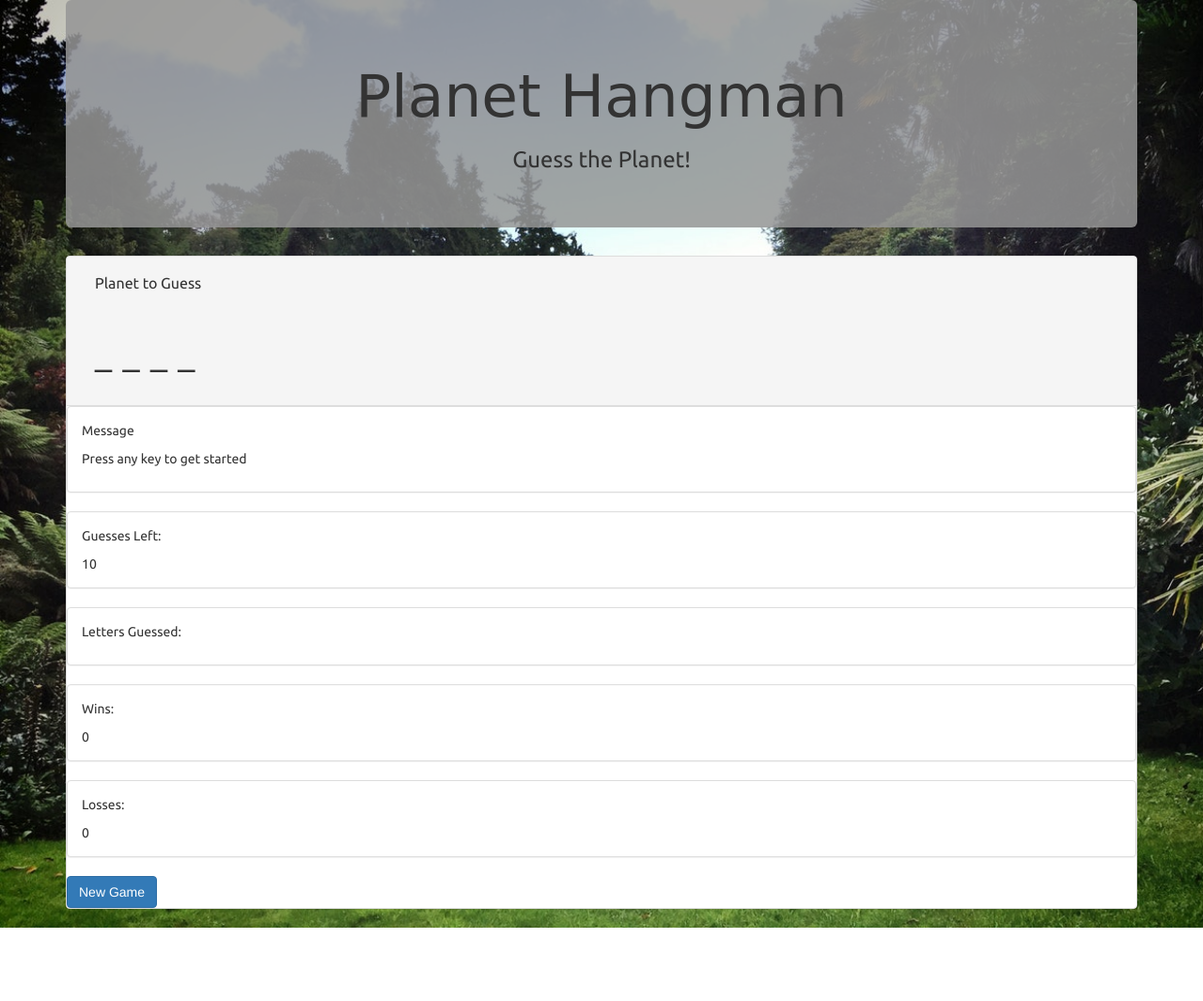
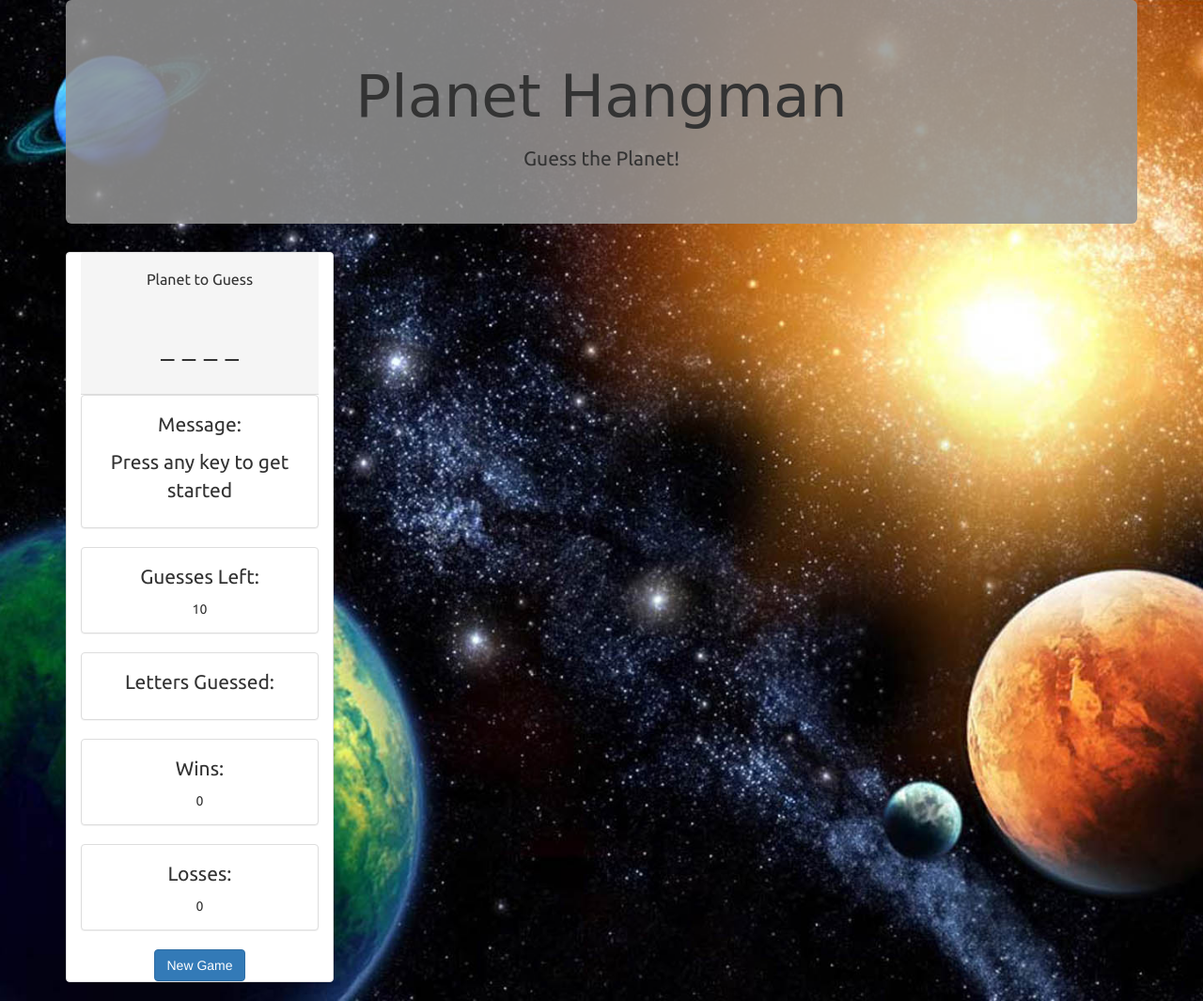
Before and after one commit to josh432/hangmangame2, a plain HTML site: page index2.html in a window 1280 px wide. Shown: the whole page at 94% size. Before the commit the page ends 987 px from the top, so only its background shows below. Drawn offline with nearby package versions, Linux system fonts and the light colour scheme; a web font is replaced by a local one.

Commit message:
style changes and not a letter logic

```diff
--- a/assets/css/style.css
+++ b/assets/css/style.css
@@ -9,15 +9,17 @@ header,
 
 h1 {
 	font-family: 'Sofadi One', cursive;
+	font-size: 2em;
 }
 
 
 h3, p {
 	font-family: 'Ubuntu', sans-serif;
+	font-size: 1.5em;
 }
 
 body {
-	background: url("../images/jungle.jpeg") no-repeat;
+	background: url("../images/planets.jpg") no-repeat;
 	background-size: cover;
 
 
--- a/assets/javascript/game2.js
+++ b/assets/javascript/game2.js
@@ -70,6 +70,10 @@ document.onkeyup = function(event) {
 			alert("Game Over!");
 		}
 
+			else if (alphabet.indexOf(userLetterChoice) === -1) {
+			alert("You need to enter a letter");
+		}
+
 	}
 }; //need to format 2 else if statements. 1) if input is not a letter, alert user to enter a letter and 2) if letter
   //has been input twice, alert user to pick a different letter.
--- a/index2.html
+++ b/index2.html
@@ -19,7 +19,7 @@
             <h3>Guess the Planet!</h3>
         </div>
 
-        <div class="panel panel-default">
+        <div class="panel panel-default text-center col-md-3">
             <div class="panel-heading">
                 <div class="panel-heading">
             <h3 class="panel-title">Planet to Guess</h3>
@@ -29,9 +29,9 @@
         </div>
     </div>
 
-     <div class="panel panel-default">
+    <div class="panel panel-default">
         <div class="panel-body">
-        <p>Message<p> <span id="message"></span>
+      <p>Message:<p> <span id="message"></span>
         </div>
     </div>
 
```
Also changed, not shown: assets/images/planet.jpg (deleted), assets/images/planets.jpg (added).
